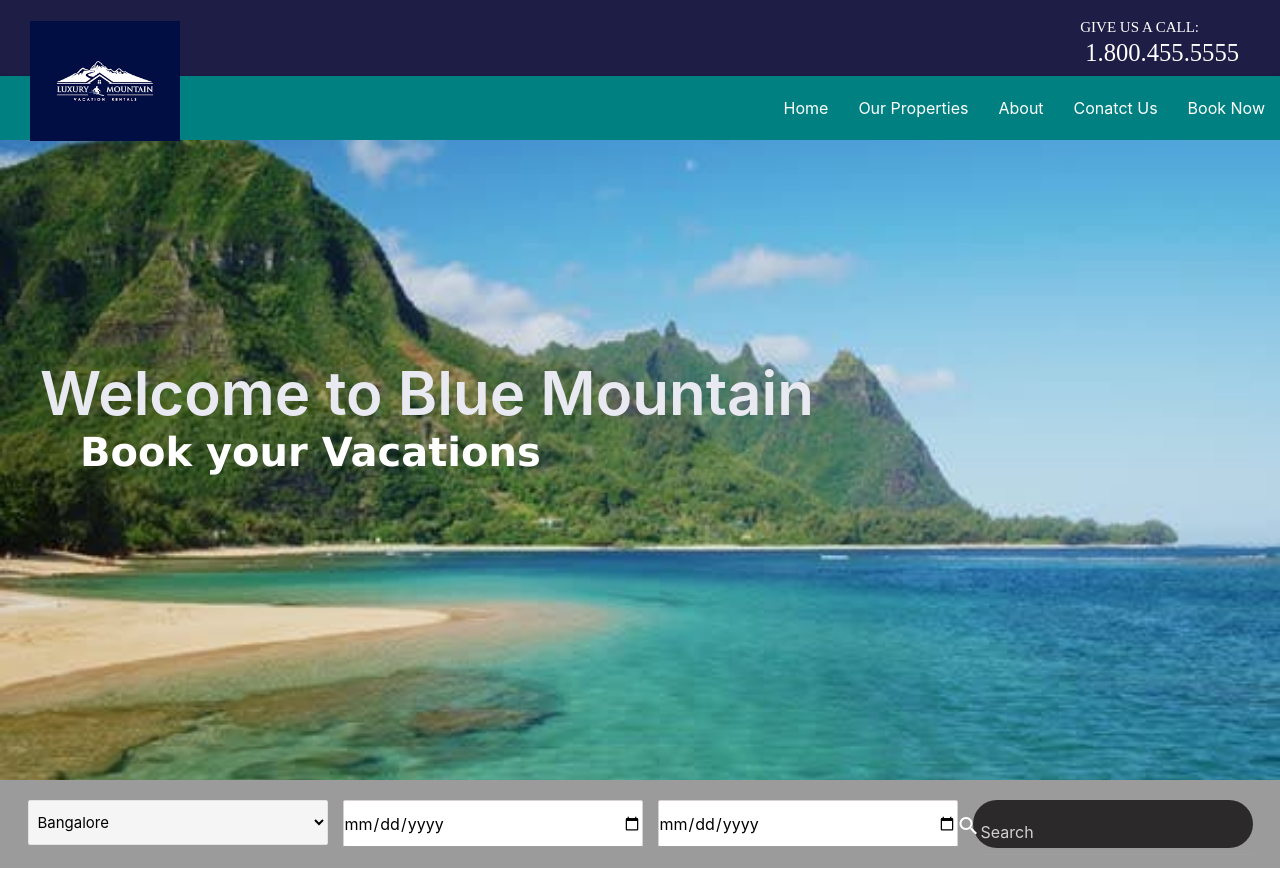
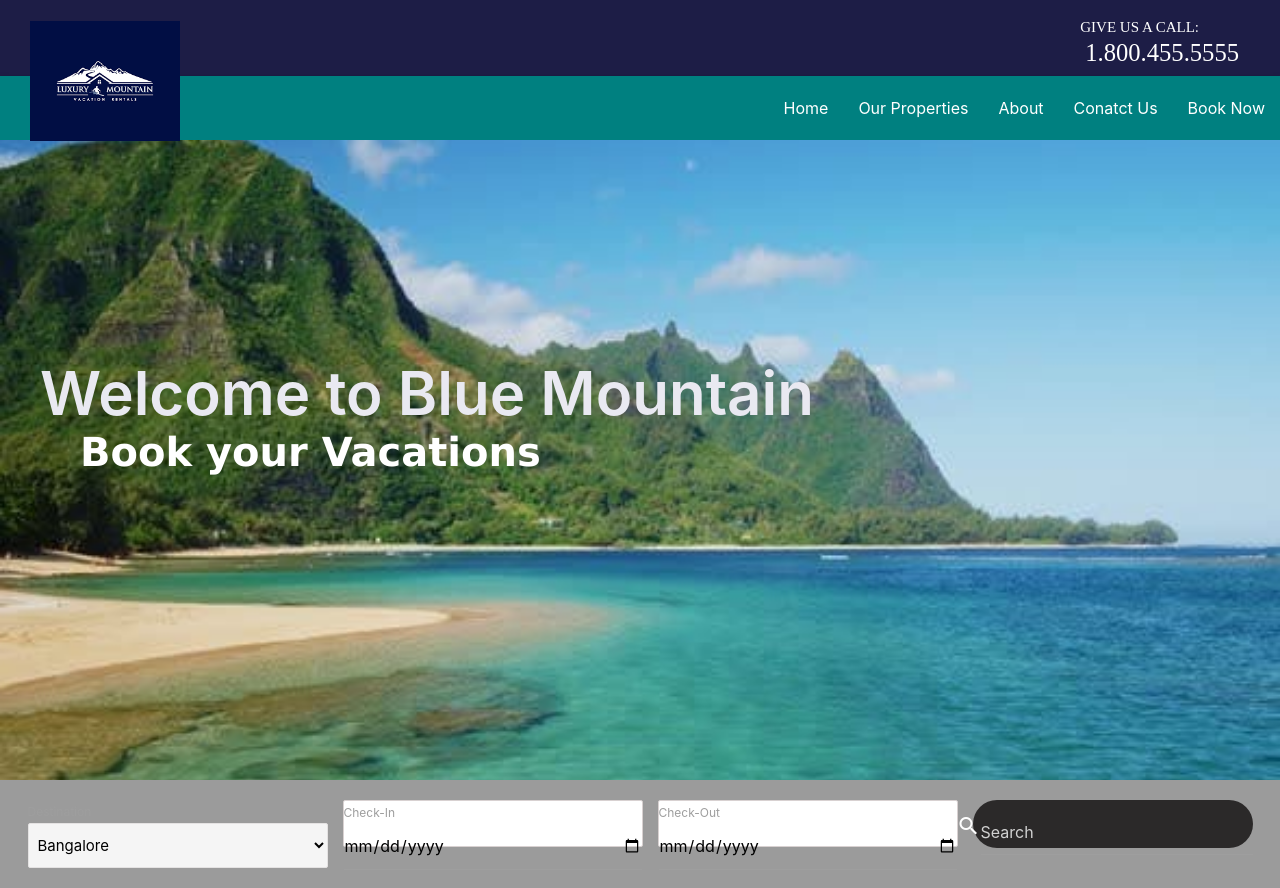
Before and after one commit to Priyadharshini0603/Travelapp, a React (Create React App) app: page / in a window 1280 px wide. Built offline with nearby package versions, Linux system fonts and the light colour scheme.

Commit message:
Update footer.js

```diff
--- a/src/footer.js
+++ b/src/footer.js
@@ -4,6 +4,7 @@ export const Footer = () => {
   return (
     <div className="form">
       <div>
+     <label>Destination</label>
         <select class="browser-default">
           <option value="" disabled selected>
             Bangalore
@@ -15,10 +16,12 @@ export const Footer = () => {
       </div>
 
       <div class="date">
+     <label>Check-In</label>
         <input type="date" placeholder="Check In"></input>
       </div>
 
       <div class="date">
+     <label>Check-Out</label>
         <input type="date" placeholder="check Out"></input>
       </div>
       <div class="search">
```
